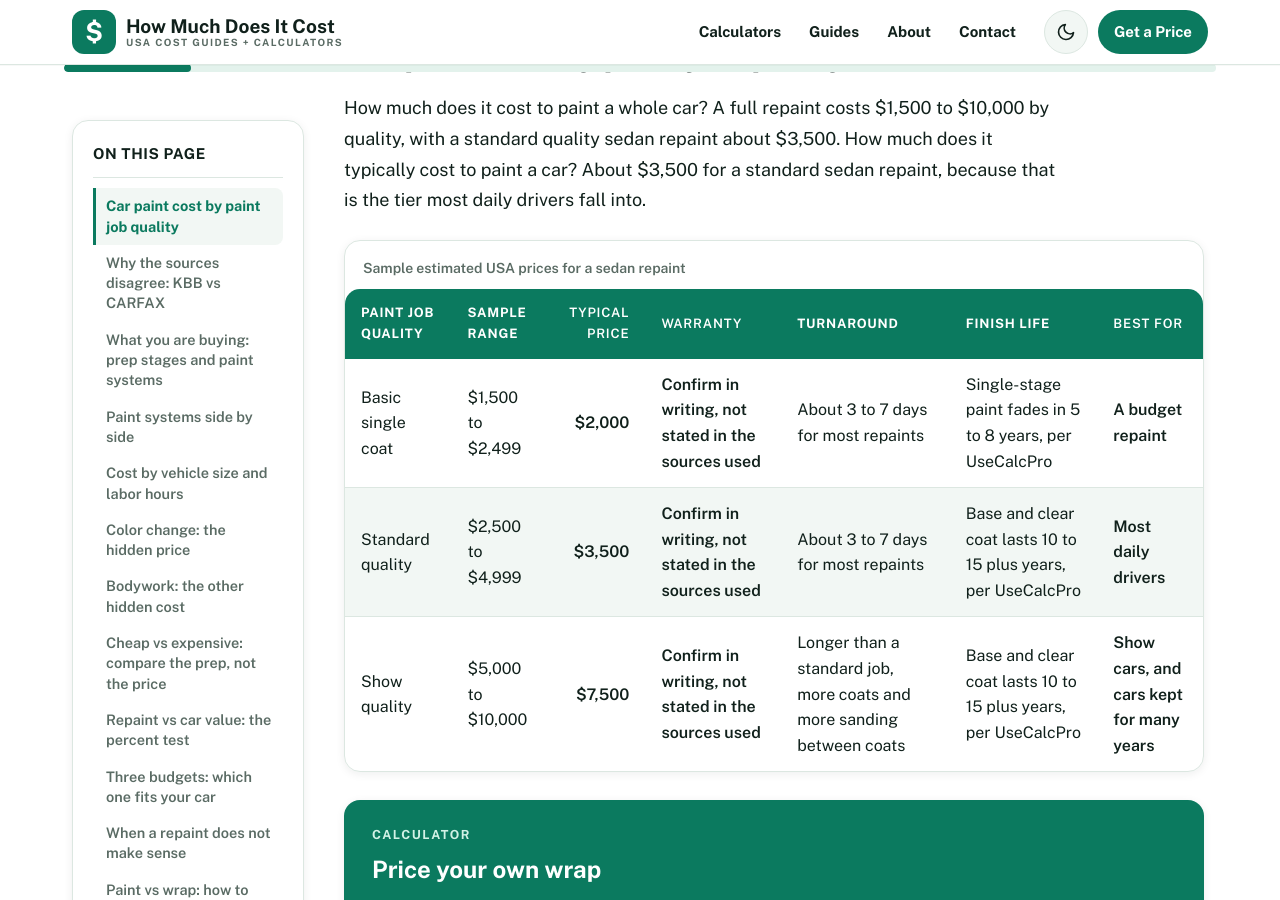
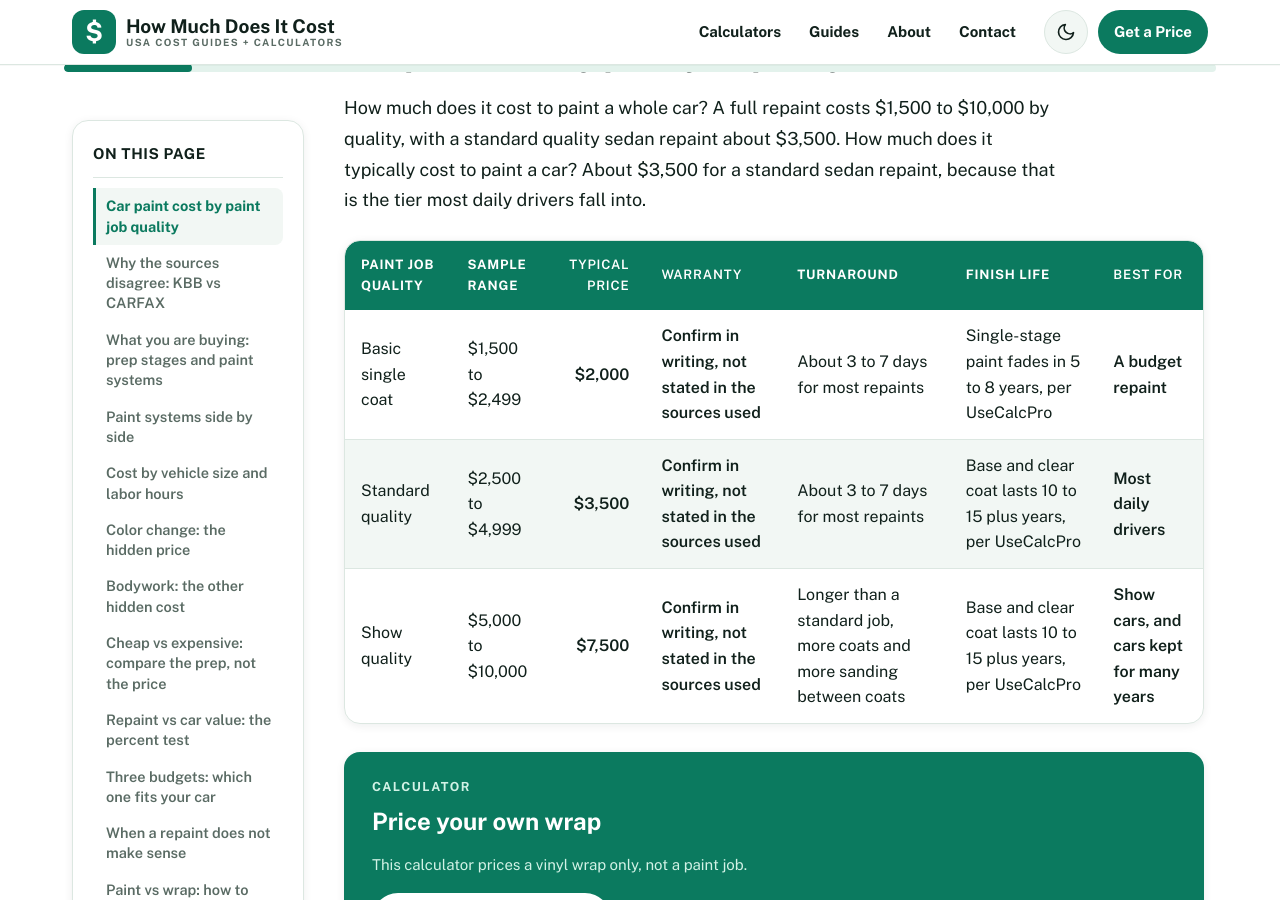
Before and after one commit to zaidmeo09-dhangal/howmuchdoesitcostusa, a Jekyll site: the page built from _posts/2026-11-14-how-much-does-it-cost-to-paint-a-car.md, in a window 1280 px wide and 900 px high, scrolled down 1839 px. Built offline with Jekyll 4.4.1, drawn with Linux system fonts in a browser that asks for light colours; some web fonts are replaced; some of the changed text lies outside the part shown.

Commit message:
Initial deploy: add _posts/2026-11-14-how-much-does-it-cost-to-paint-a-car.md

```diff
--- a/_posts/2026-11-14-how-much-does-it-cost-to-paint-a-car.md
+++ b/_posts/2026-11-14-how-much-does-it-cost-to-paint-a-car.md
@@ -165,7 +165,7 @@ schema: |
 <p class="table-hint">Swipe to see the High column &rarr;</p>
   <div class="table-wrap">
 <table class="cost-table prose-4">
-<caption>Sample estimated USA prices for a sedan repaint</caption>
+
 <thead>
 <tr><th>Paint job quality</th><th>Sample range</th><th>Typical price</th><th>Warranty</th><th>Turnaround</th><th>Finish life</th><th>Best for</th></tr>
 </thead>
```
Also changed, not shown: other parts of _posts/2026-11-14-how-much-does-it-cost-to-paint-a-car.md (+1 -1 lines).
